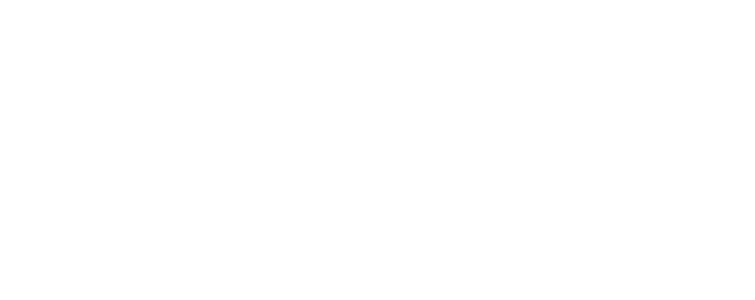
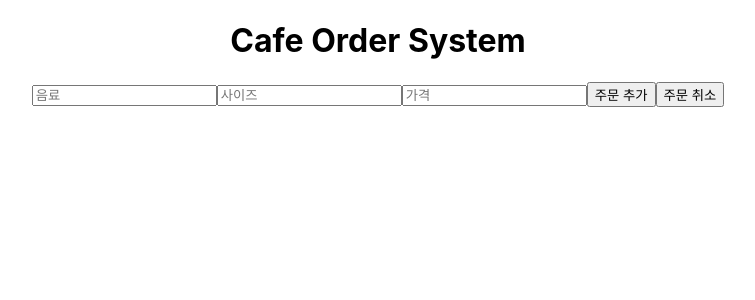
Before and after one commit to fromnowwon/useReducer-cafe-order-system, a React (Create React App) app: page / in a window 1280 px wide. Shown: the top 300 px of the page, without its empty margins (262-1017 px from the left). Built offline with nearby package versions, Linux system fonts and the light colour scheme.

Commit message:
reducer 생성, 컴포넌트 생성

```diff
--- a/src/App.js
+++ b/src/App.js
@@ -1,8 +1,10 @@
 import './App.css';
+import CafeOrderSystem from './CafeOrderSystem';
 
 function App() {
   return (
     <div className="App">
+      <CafeOrderSystem />
     </div>
   );
 }
--- a/src/CafeOrderSystem.js
+++ b/src/CafeOrderSystem.js
@@ -1,9 +1,40 @@
-import React from 'react'
+import React, { useReducer, useState } from 'react'
+import { orderReducer } from './reducer';
 
 const CafeOrderSystem = () => {
+    // orderReducer라는 reducer를 사용하고, 초기 상태는 빈 배열로 설정하겠다는 의미
+    // useReducer는 state와 dispatch를 담은 배열을 반환한다
+    // 반환된 현재(초기) state와 dispatch를 [orders, dispatch]에 담는 것이다.
+    const [orders, dispatch] = useReducer(orderReducer, []);
+    // 업데이트된 주문을 저장하는 state
+    const [newOrder, setNewOrder] = useState({ drink: '', size: '', price: ''});
+
+    // 주문 추가하는 함수
+    const addOrder = () => {
+        // input 입력 값이 비어있지 않은 경우에만 추가
+        if (newOrder.drink.trim() !== '' && newOrder.size.trim() !== '' && newOrder.price.trim() !== '') {
+            // 손님(요구사항): Dispatch(Action)
+            dispatch({ type: 'ADD_ORDER', ...newOrder });
+            // 주문을 추가한 후에는 입력값 초기화
+            setNewOrder({ drink: '', size: '', price: ''})
+        }
+    };
+
+    // 주문 취소 함수
+    const cancelOrder = (id) => {
+        // 손님(요구사항): Dispatch(Action)
+        dispatch({ type: 'CANCEL_ORDER', id });
+    };
 
     return (
         <div>
+            <h1>Cafe Order System</h1>
+            {/* 새로운 주문 정보 입력 */}
+            <input type="text" placeholder="음료" value={newOrder.drink} onChange={e => setNewOrder({ ...newOrder, drink: e.target.value })} />
+            <input type="text" placeholder="사이즈" value={newOrder.size} onChange={e => setNewOrder({ ...newOrder, drink: e.target.size })} />
+            <input type="text" placeholder="가격" value={newOrder.price} onChange={e => setNewOrder({ ...newOrder, drink: e.target.price })} />
+            <button onClick={addOrder}>주문 추가</button>
+            <button onClick={() => cancelOrder()}>주문 취소</button>
         </div>
     )
 }
--- a/src/reducer.js
+++ b/src/reducer.js
@@ -1,6 +1,6 @@
 // reducer
 
 // 점원(현재주문목록, 요구사항)
-const orderReducer = (state, action) => {
+export const orderReducer = (state, action) => {
 
 }
```
